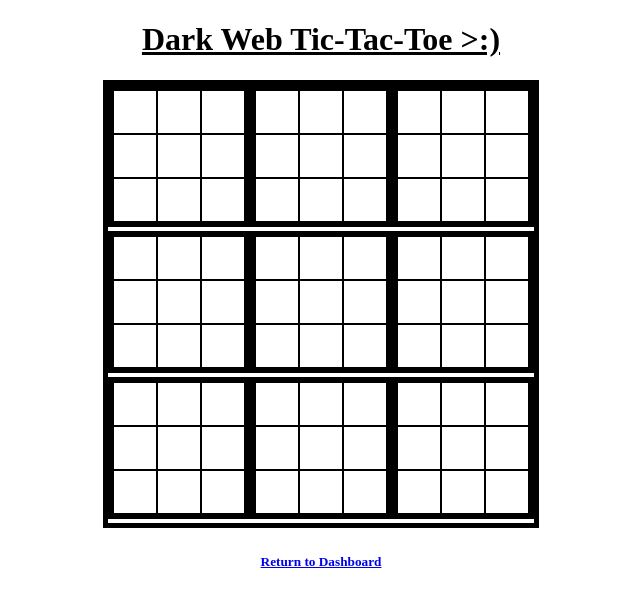
After one commit to Berkyle/Tactics, a PHP site: page /html/ninerBoard.html in a window 1280 px wide. The commit adds this page. Shown: the top 607 px of the page, without its empty margins (319-959 px from the left). Run offline with PHP 8.4, Linux system fonts and the light colour scheme; lists and menus that the app fills with data are empty.

Commit message:
restructured file heirarchy.

```diff
--- a/css/index.css
+++ b/css/index.css
@@ -22,6 +22,11 @@ div.rankings {
   margin: 0 auto;
 }
 
+.tableContainer {
+  display: inline-block;
+  margin: 0 auto;
+}
+
 .bootstrapDiv {
   border: 2px solid purple;
   border-radius: 8px;
--- /dev/null
+++ b/html/ninerBoard.html
@@ -0,0 +1,34 @@
+<!DOCTYPE html>
+<html>
+	<head>
+		<title>Tic Tac Toe for LARGE LADS >:O</title>
+		<link rel="stylesheet" type="text/css" href="../css/ninerStyle.css">
+		<link rel="stylesheet" type="text/css" href="../css/index.css">
+	</head>
+	<body onload="populateHTML()">
+		<div class="container">
+			<h1><u>Dark Web Tic-Tac-Toe >:)</u></h1>
+			<div class="tableContainer">
+				<table id="outter" cellspacing="0">
+					<tr>
+						<th><table class="subtable 0" cellspacing="0"></table></th>
+						<th><table class="subtable 1" cellspacing="0"></table></th>
+						<th><table class="subtable 2" cellspacing="0"></table></th>
+					</tr>
+					<tr>
+						<th><table class="subtable 3" cellspacing="0"></table></th>
+						<th><table class="subtable 4" cellspacing="0"></table></th>
+						<th><table class="subtable 5" cellspacing="0"></table></th>
+					</tr>
+					<tr>
+						<th><table class="subtable 6" cellspacing="0"></table></th>
+						<th><table class="subtable 7" cellspacing="0"></table></th>
+						<th><table class="subtable 8" cellspacing="0"></table></th>
+					</tr>
+				</table>
+			</div>
+			<h5><a href="../php/dashboard.php">Return to Dashboard</a></h5>
+		</div>
+	</body>
+	<script type="text/javascript" src="../js/ninerGame.js"></script>
+</html>
```
Also changed, not shown: demos/nineBoardDemo/ninerBoard.html (deleted, +0 -29 lines), demos/singleBoardDemo/simpleBoard.html (deleted, +0 -29 lines), html/simpleBoard.html (added, +34 -0 lines), css/ninerStyle.css (renamed from demos/nineBoardDemo/ninerStyle.css), css/simpleStyle.css (renamed from demos/singleBoardDemo/simpleStyle.css), js/ninerGame.js (renamed from demos/nineBoardDemo/ninerGame.js), js/simpleGame.js (renamed from demos/singleBoardDemo/simpleGame.js).
